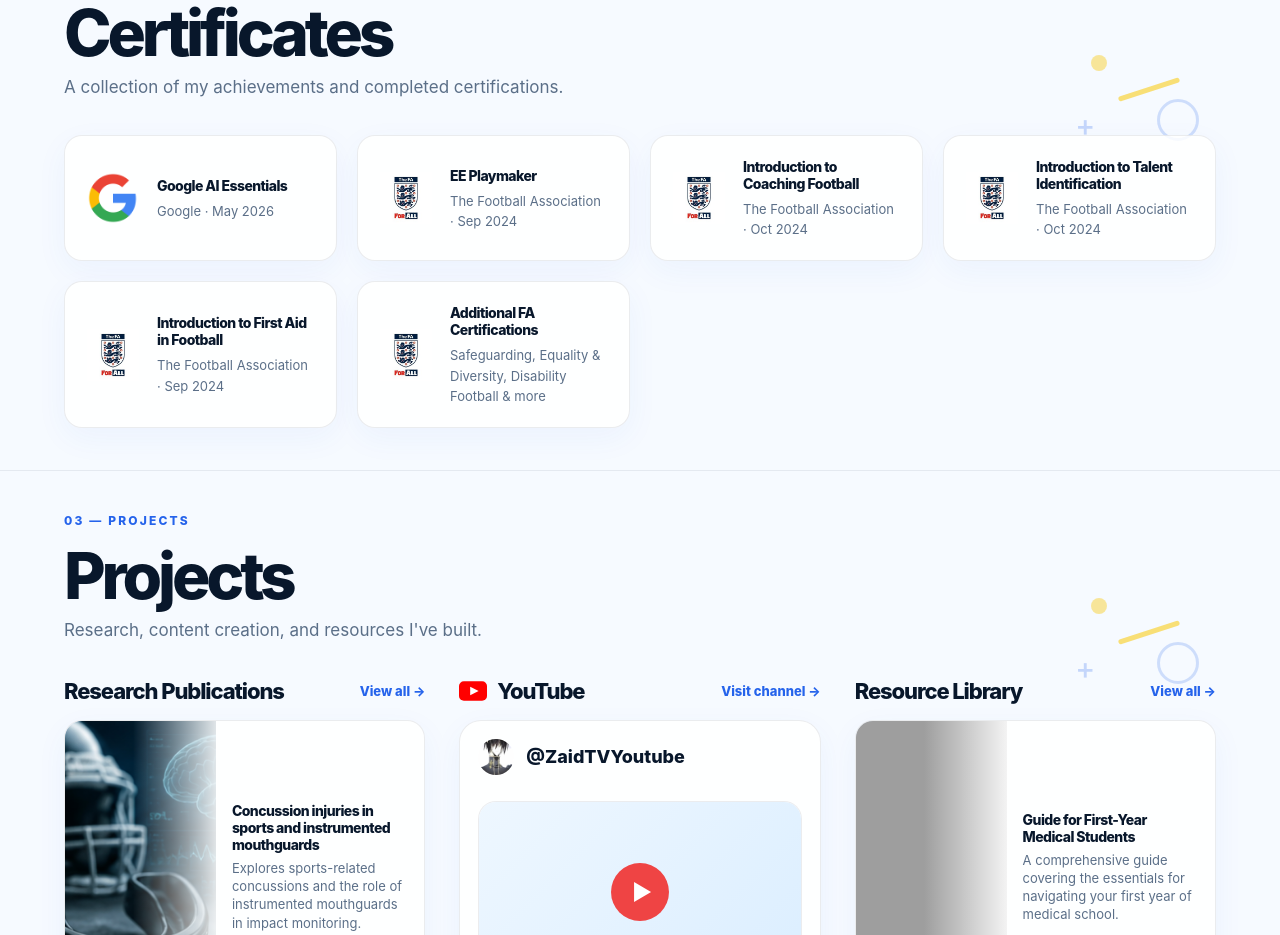
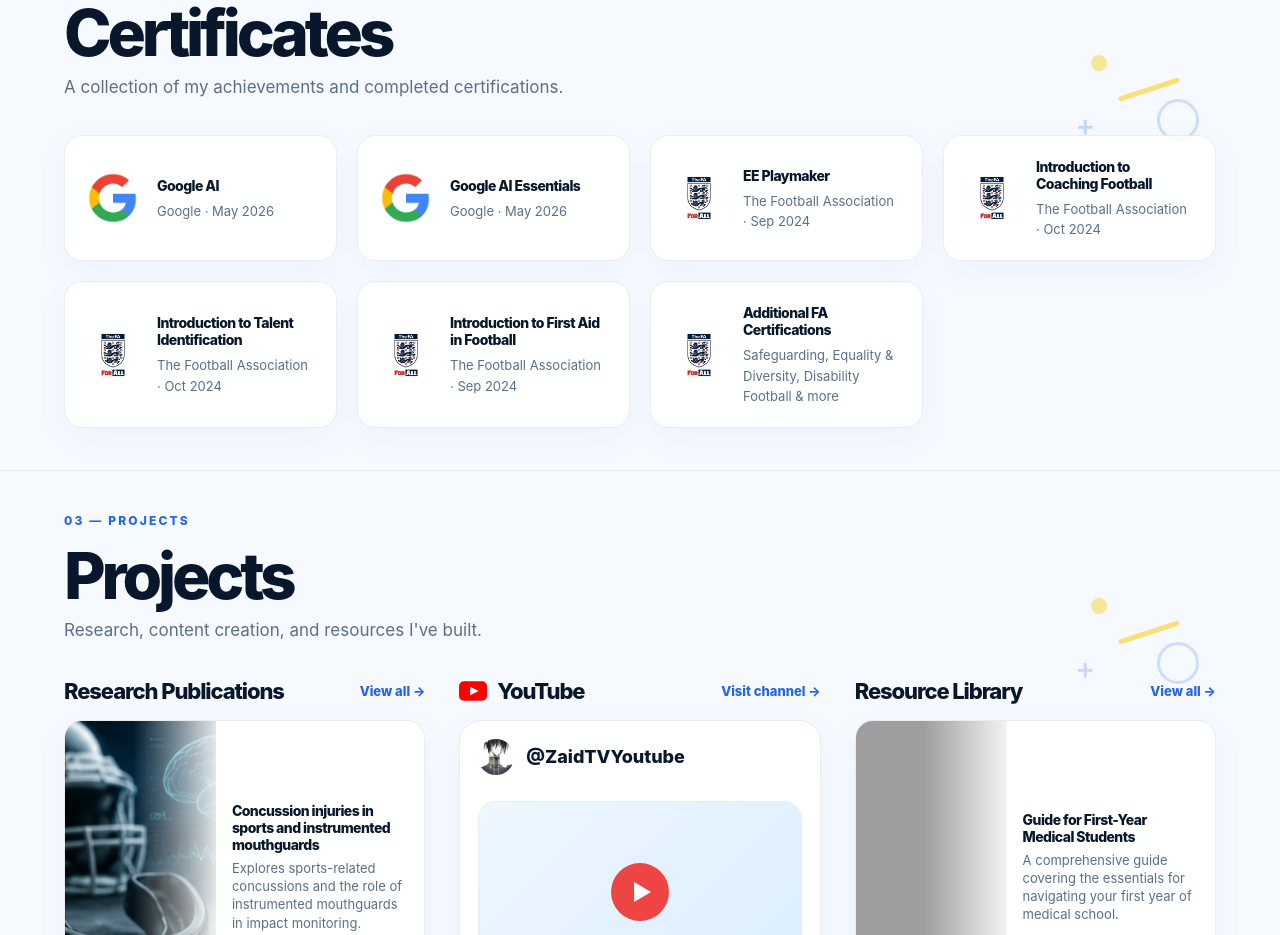
Before and after one commit to zaidc901/zaidchilmeran.com, a React (Vite) app: page / in a window 1280 px wide. Shown: the part 1240-2175 px from the top of the page. Built offline with nearby package versions, Linux system fonts and the light colour scheme; grey boxes are pictures that could not be loaded.

Commit message:
New certificate

```diff
--- a/src/App.jsx
+++ b/src/App.jsx
@@ -4,6 +4,12 @@
 import { FiMail, FiLinkedin, FiYoutube } from "react-icons/fi";
 
 const certificates = [
+  {
+    image: "/Google.png",
+    title: "Google AI",
+    sub: "Google · May 2026",
+  },
+
   {
     image: "/Google.png",
     title: "Google AI Essentials",
```
